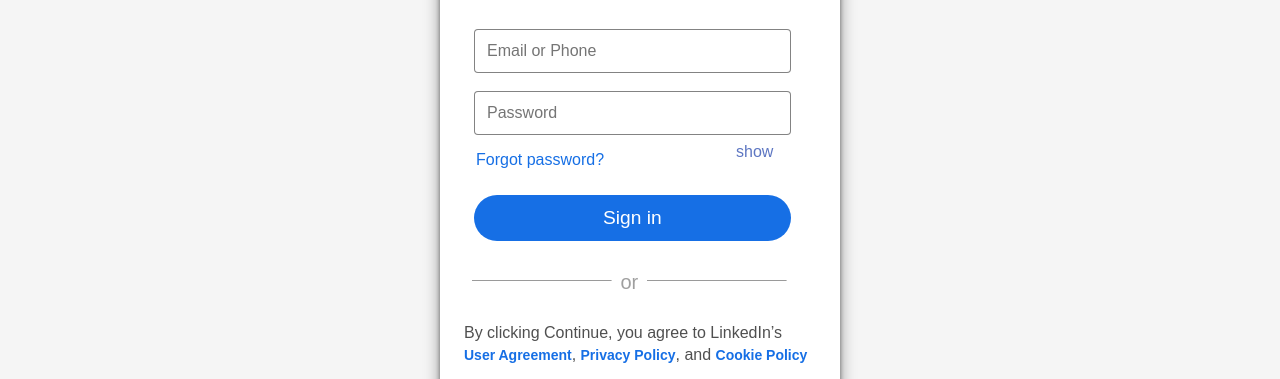
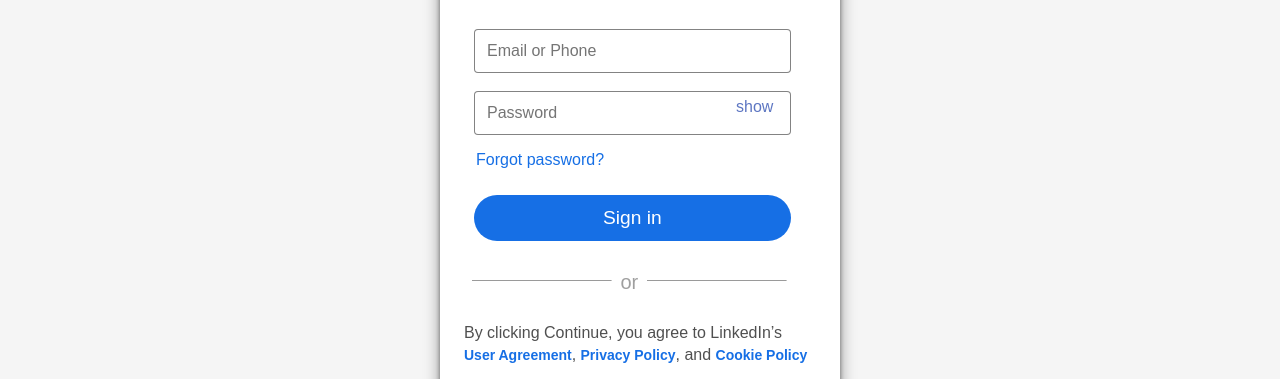
Before and after one commit to jobayer-alam-24/Batch-14-Class-10, a plain HTML site: page index.html in a window 1280 px wide. Shown: the part 689-1068 px from the top of the page. Drawn offline with Linux system fonts and the light colour scheme.

Commit message:
Form design using HTML & CSS

```diff
--- a/style.css
+++ b/style.css
@@ -138,7 +138,7 @@ body{
 .show{
     transition: 0.2s;
     position: absolute;
-    top: 38%;
+    top: 31.5%;
     left: 73%;
     color: #5D76C2;
     text-decoration: none;
```
